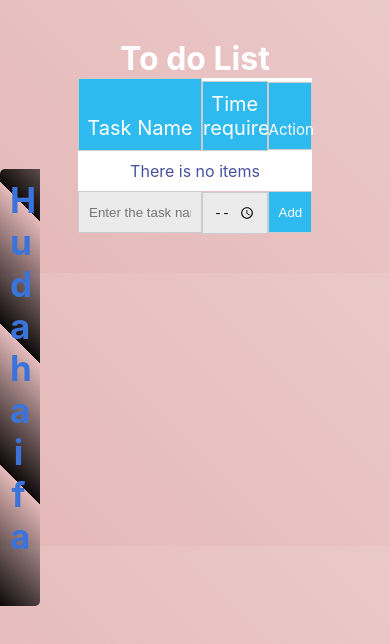
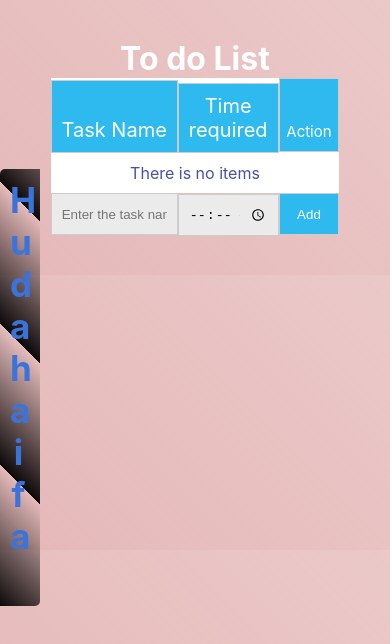
Before and after one commit to Hudhaifa-1/verceltodolist, a React (Create React App) app: page / in a window 390 px wide. Shown: the top 644 px of the page. Built offline with nearby package versions, Linux system fonts and the light colour scheme.

Commit message:
"updated3"

```diff
--- a/src/index.css
+++ b/src/index.css
@@ -136,33 +136,7 @@ form input[type='submit']{
   padding-right: 5px;
 }
 
-@media only screen and (max-width:600px){
-  .List-item span.action, .container input[type="submit"], .close {
-    width: 13%;
-}
 
-
-span.title.action{
-
-font-size: 15px;
-    padding-top: 15px;
-}
-
-.title{
-  font-size: 19px;
-}
-
-
-.List-item span.time, .container input[type="time"] {
-  width: 37%;
-}
-
-
-
-.List-item span.name, .container input[type="text"] {
-  width: 50%;
-}
-}
 
 @media only screen and (max-width:900px){
   .container input[type="text"]{
@@ -223,3 +197,35 @@ font-size: 15px;
     padding-top: 37px;
     }
 }
+
+
+@media only screen and (max-width:600px){
+  .List-item span.action, .container input[type="submit"], .close {
+    width: 21%;
+}
+
+
+.title{
+  font-size: 16px;
+}
+
+
+.List-item span.name, .container input[type="text"] {
+  width: 44%;
+}
+
+.List-item span.time, .container input[type="time"] {
+  width: 35%;
+}
+
+span.title.action {
+  font-size: 15px;
+  padding-top: 43px;
+}
+
+.container{
+  width: 74%;
+  margin: 10% auto;
+
+}
+}
```
